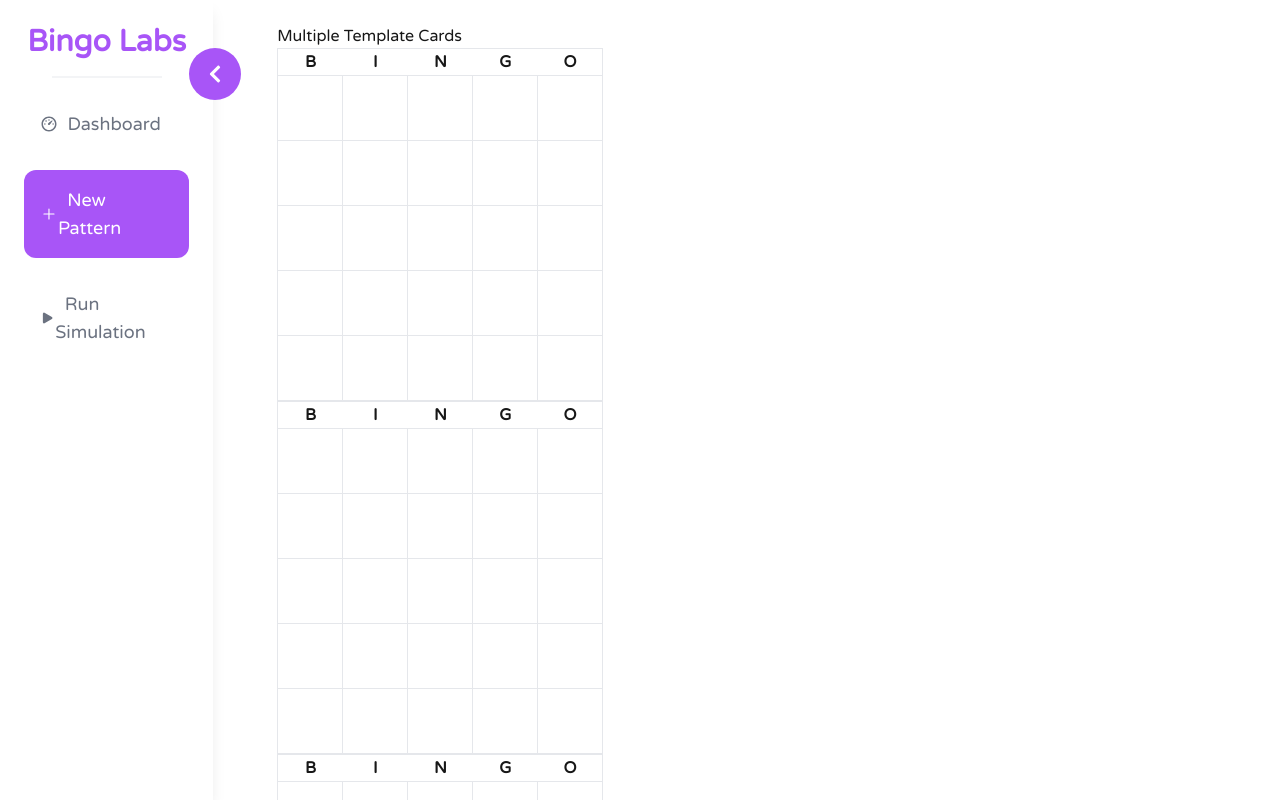
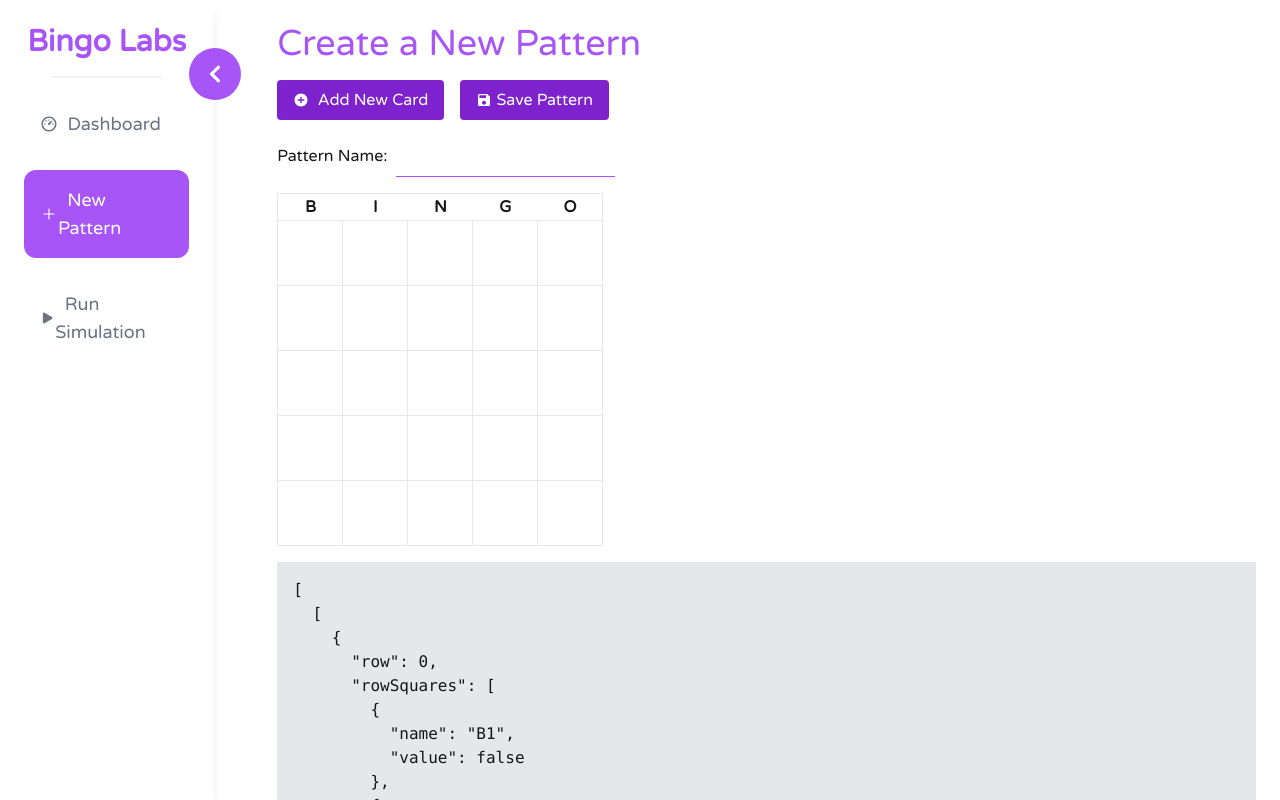
Before and after one commit to jakebusse/bingo-labs, a Next.js app: page /patterns/new in a window 1280 px wide. Built offline with nearby package versions, Linux system fonts and the light colour scheme.

Commit message:
added form components

```diff
--- a/app/patterns/new/page.tsx
+++ b/app/patterns/new/page.tsx
@@ -1,27 +1,96 @@
 "use client";
+import { useState } from "react";
 import TemplateCard, { Row } from "./templateCard";
-import { useState } from "react";
+import { IoMdAddCircle, IoMdSave } from "react-icons/io";
 
-export default function NewPattern() {
-  // ✅ Explicitly type the state
-  const [cardsData, setCardsData] = useState<Row[][]>([]);
+export default function Page() {
+  // ✅ State to hold multiple TemplateCard data
+  const [cardsData, setCardsData] = useState<Row[][]>([
+    getBlankCard(), // Start with one card
+  ]);
 
-  // Function to update state for each card
+  const [patternName, setPatternName] = useState("");
+
+  // Function to generate a blank card (reusable)
+  function getBlankCard(): Row[] {
+    return [
+      {
+        row: 0,
+        rowSquares: Array(5)
+          .fill(null)
+          .map((_, i) => ({ name: `B${i + 1}`, value: false })),
+      },
+      {
+        row: 1,
+        rowSquares: Array(5)
+          .fill(null)
+          .map((_, i) => ({ name: `I${i + 1}`, value: false })),
+      },
+      {
+        row: 2,
+        rowSquares: Array(5)
+          .fill(null)
+          .map((_, i) => ({ name: `N${i + 1}`, value: false })),
+      },
+      {
+        row: 3,
+        rowSquares: Array(5)
+          .fill(null)
+          .map((_, i) => ({ name: `G${i + 1}`, value: false })),
+      },
+      {
+        row: 4,
+        rowSquares: Array(5)
+          .fill(null)
+          .map((_, i) => ({ name: `O${i + 1}`, value: false })),
+      },
+    ];
+  }
+
+  // Function to add a new blank card
+  const handleAddCard = () => {
+    setCardsData((prevCards) => [...prevCards, getBlankCard()]);
+  };
+
+  // Function to update a specific card's data
   const handleUpdate = (index: number, newSquares: Row[]) => {
-    setCardsData((prevData) => {
-      const updatedData: Row[][] = [...prevData]; // ✅ Ensure type safety
-      updatedData[index] = newSquares;
-      return updatedData;
+    setCardsData((prevCards) => {
+      const updatedCards = [...prevCards];
+      updatedCards[index] = newSquares;
+      return updatedCards;
     });
   };
 
   return (
     <div>
-      <h1>Multiple Template Cards</h1>
-      {[0, 1, 2].map((index) => (
-        <TemplateCard key={index} index={index} onUpdateAction={handleUpdate} />
-      ))}
-      <pre>{JSON.stringify(cardsData, null, 2)}</pre>
+      <h1 className="text-purple-500 text-4xl">Create a New Pattern</h1>
+      <div className="flex flex-row flex-wrap gap-4 [&_button]:bg-purple-700 [&_button]:text-white [&_button]:px-4 [&_button]:py-2 [&_button]:my-4 [&_button]:rounded hover:[&_button]:bg-purple-500 [&_button]:transition-all [&_button]:duration-250 [&_button]:flex [&_button]:items-center">
+        <button onClick={handleAddCard}>
+          <IoMdAddCircle /> &nbsp; Add New Card
+        </button>
+        <button>
+          <IoMdSave /> &nbsp;Save Pattern
+        </button>
+      </div>
+      <label>
+        Pattern Name: &nbsp;
+        <input
+          type="text"
+          className="border-b border-purple-500 focus:outline-none p-2"
+        />
+      </label>
+      <div className="mt-4 flex flex-row flex-wrap gap-8">
+        {cardsData.map((cardData, index) => (
+          <TemplateCard
+            key={index}
+            index={index}
+            onUpdateAction={handleUpdate}
+          />
+        ))}
+      </div>
+      <pre className="mt-4 p-4 bg-gray-200">
+        {JSON.stringify(cardsData, null, 2)}
+      </pre>
     </div>
   );
 }
--- a/app/patterns/new/templateCard.tsx
+++ b/app/patterns/new/templateCard.tsx
@@ -13,14 +13,14 @@ export interface Square {
 }
 
 export interface Row {
-  row: string;
+  row: number;
   rowSquares: Square[];
 }
 
 export default function TemplateCard({ index, onUpdateAction }: ChildProps) {
   const [squares, setSquares] = useState([
     {
-      row: "B",
+      row: 0,
       rowSquares: [
         { name: "B1", value: false },
         { name: "I1", value: false },
@@ -30,7 +30,7 @@ export default function TemplateCard({ index, onUpdateAction }: ChildProps) {
       ],
     },
     {
-      row: "I",
+      row: 1,
       rowSquares: [
         { name: "B2", value: false },
         { name: "I2", value: false },
@@ -40,7 +40,7 @@ export default function TemplateCard({ index, onUpdateAction }: ChildProps) {
       ],
     },
     {
-      row: "N",
+      row: 2,
       rowSquares: [
         { name: "B3", value: false },
         { name: "I3", value: false },
@@ -50,7 +50,7 @@ export default function TemplateCard({ index, onUpdateAction }: ChildProps) {
       ],
     },
     {
-      row: "G",
+      row: 3,
       rowSquares: [
         { name: "B4", value: false },
         { name: "I4", value: false },
@@ -60,7 +60,7 @@ export default function TemplateCard({ index, onUpdateAction }: ChildProps) {
       ],
     },
     {
-      row: "O",
+      row: 4,
       rowSquares: [
         { name: "B5", value: false },
         { name: "I5", value: false },
```
